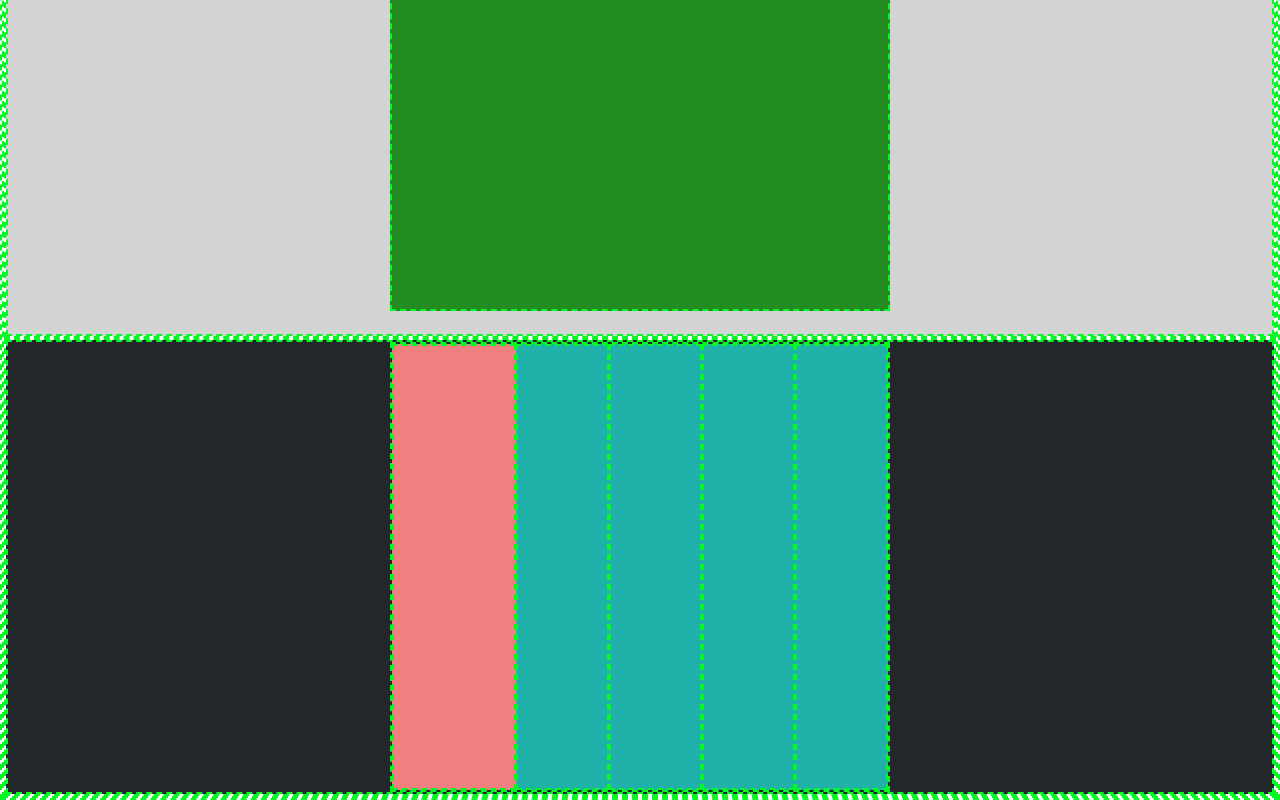
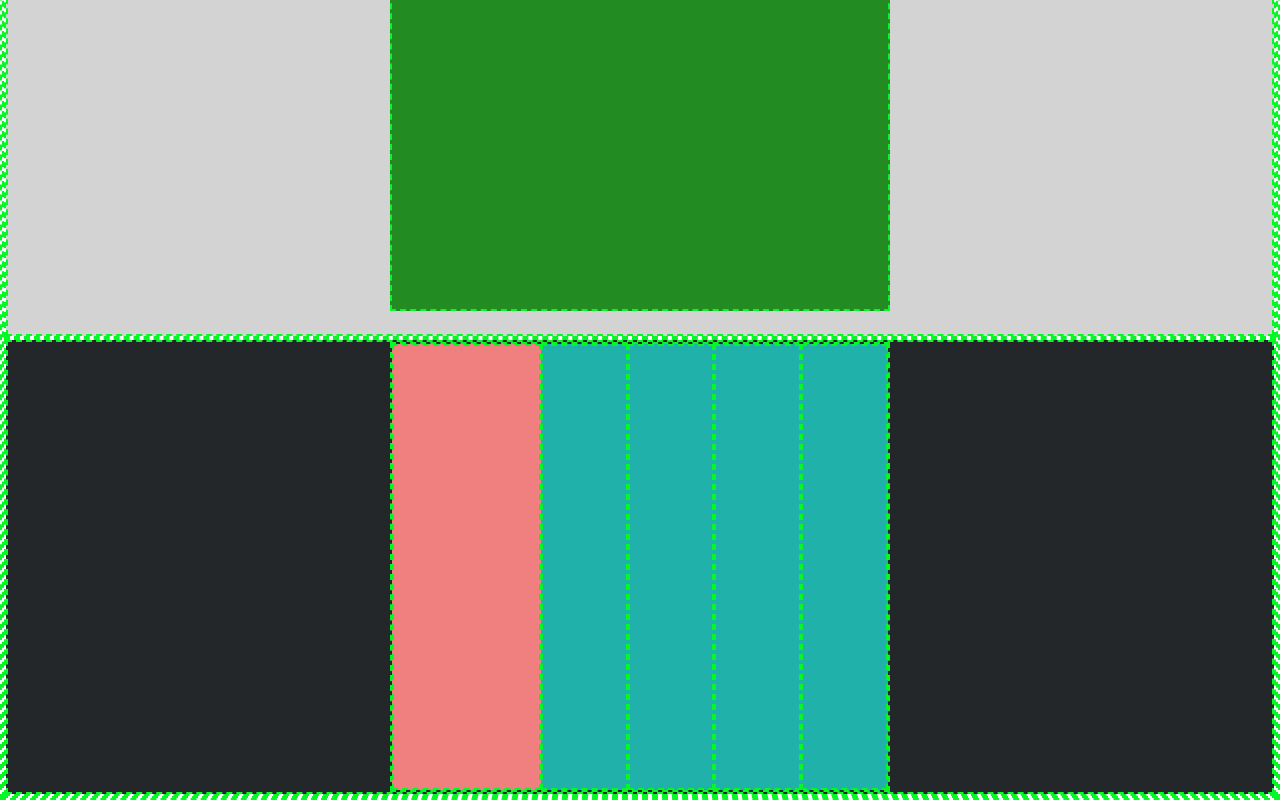
Before and after one commit to MatteoGiunta97/htmlcss-struttura-discord, a plain HTML site: page index.html in a window 1280 px wide. Shown: the part 1934-2734 px from the top of the page. Drawn offline with Linux system fonts and the light colour scheme.

Commit message:
fix: footer 1st section columns width

```diff
--- a/index.html
+++ b/index.html
@@ -53,11 +53,11 @@
     <footer>
       <div class="flex container-450px-black">
         <div class="section-1-fot col">
-          <div class="col-25"></div>
-          <div class="col-75-4"></div>
-          <div class="col-75-4"></div>
-          <div class="col-75-4"></div>
-          <div class="col-75-4"></div>
+          <div class="col-30"></div>
+          <div class="col-70-4"></div>
+          <div class="col-70-4"></div>
+          <div class="col-70-4"></div>
+          <div class="col-70-4"></div>
         </div>
       </div>
     </footer>
--- a/style.css
+++ b/style.css
@@ -28,13 +28,13 @@
     padding: 0;
 }
 
-.col-75-4{
-    width: calc(75%/4);
+.col-70-4{
+    width: calc(70%/4);
     background-color: rgb(32, 178, 170);
 }
 
-.col-25 {
-    width: 25%;
+.col-30 {
+    width: 30%;
     background-color: rgb(240, 128, 128);
 }
 
```
